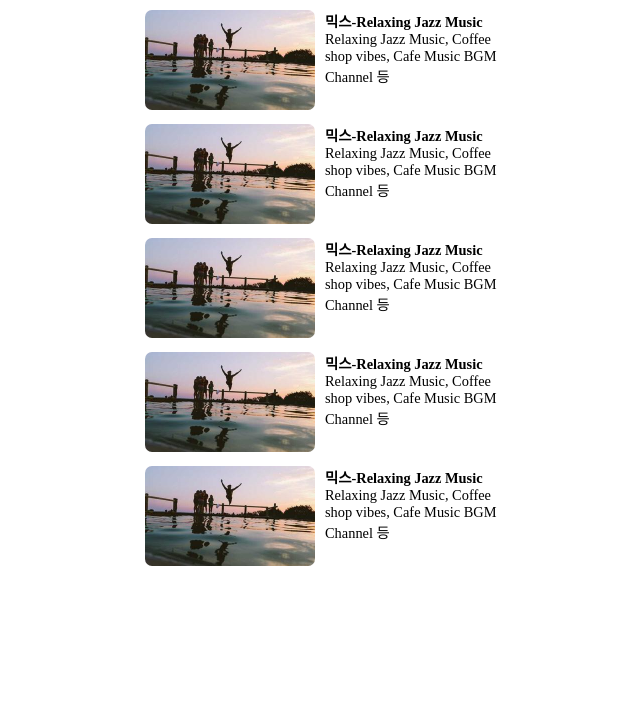
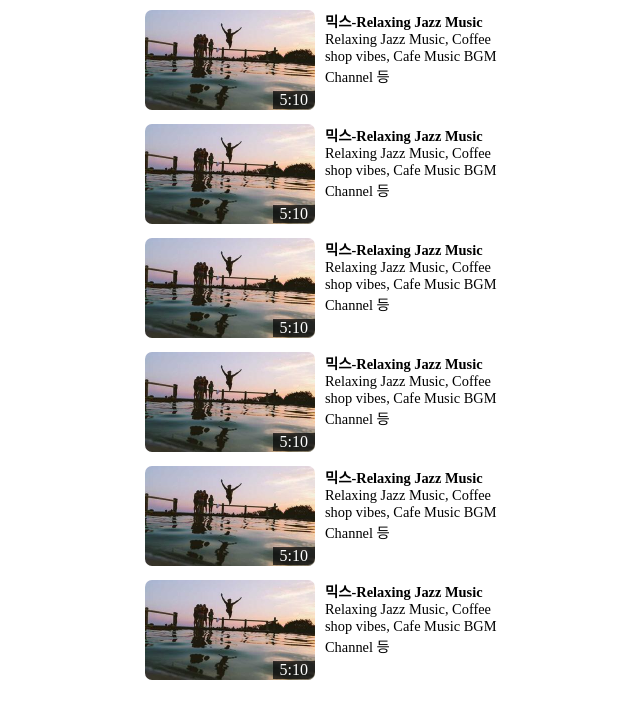
Before and after one commit to a01041347175-commits/pjh_html_css, a plain HTML site: page 20260918/youtbe_list/index.html in a window 1280 px wide. Shown: the whole page, without its empty margins (310-950 px from the left). Drawn offline with Linux system fonts and the light colour scheme.

Commit message:
20260921_1

```diff
--- /dev/null
+++ b/20260918/temp/index.css
@@ -0,0 +1,26 @@
+div {
+    width: 100px;
+    height: 100px;
+}
+
+.red {
+    background-color: #f00;
+}
+
+.green {
+    background-color: #0f0;
+    position: relative;
+    top: 50px; left: 50px;
+}
+
+.blue {
+    background-color: #00f;
+    position: absolute;
+    top: 25px; left: 25px;
+}
+
+.black {
+    background-color: #000;
+    position: fixed;
+    top: 100px; left: 100px;
+}
--- a/20260918/youtbe_list/index.css
+++ b/20260918/youtbe_list/index.css
@@ -7,10 +7,23 @@
     margin-bottom: 10px;
 }
 
-#wrap li.thum > div >img {
+#wrap li.thum > div.thum >img {
     min-width: 170px;
     max-width: 170px;
     border-radius: 7px;
+}
+
+#wrap li.thum {
+    position: relative;
+}
+
+#wrap li.thum > div.time {
+    background-color: rgba(0, 0, 0, .7);
+    color: #fff;
+    position: absolute;
+    bottom: 5px; right: 0px;
+    border-radius: 0 0 7px 0;
+    padding: 0 7px;
 }
 
 #wrap li.txt > div {
--- a/20260918/youtbe_list/index.html
+++ b/20260918/youtbe_list/index.html
@@ -11,8 +11,11 @@
         <div class="item">
             <ul>
                 <li class="thum">
-                    <div>
+                    <div class="thum">
                         <img src="./img/390-340x200.jpg">
+                    </div>
+                    <div class="time">
+                        5:10
                     </div>
                 </li>
                 <li class="txt">
@@ -31,8 +34,11 @@
         <div class="item">
             <ul>
                 <li class="thum">
-                    <div>
+                    <div class="thum">
                         <img src="./img/390-340x200.jpg">
+                    </div>
+                    <div class="time">
+                        5:10
                     </div>
                 </li>
                 <li class="txt">
@@ -51,8 +57,11 @@
         <div class="item">
             <ul>
                 <li class="thum">
-                    <div>
+                    <div class="thum">
                         <img src="./img/390-340x200.jpg">
+                    </div>
+                    <div class="time">
+                        5:10
                     </div>
                 </li>
                 <li class="txt">
@@ -71,8 +80,11 @@
         <div class="item">
             <ul>
                 <li class="thum">
-                    <div>
+                    <div class="thum">
                         <img src="./img/390-340x200.jpg">
+                    </div>
+                    <div class="time">
+                        5:10
                     </div>
                 </li>
                 <li class="txt">
@@ -91,8 +103,11 @@
         <div class="item">
             <ul>
                 <li class="thum">
-                    <div>
+                    <div class="thum">
                         <img src="./img/390-340x200.jpg">
+                    </div>
+                    <div class="time">
+                        5:10
                     </div>
                 </li>
                 <li class="txt">
@@ -106,5 +121,30 @@
             </ul>
         </div>
     </div>
+
+    <div id="wrap">
+        <div class="item">
+            <ul>
+                <li class="thum">
+                    <div class="thum">
+                        <img src="./img/390-340x200.jpg">
+                    </div>
+                    <div class="time">
+                        5:10
+                    </div>
+                </li>
+                <li class="txt">
+                    <div>
+                        믹스-Relaxing Jazz Music
+                    </div>
+                    <div>
+                        Relaxing Jazz Music, Coffee shop vibes, Cafe Music BGM Channel 등
+                    </div>
+                </li>
+            </ul>
+        </div>
+    </div>
+
+
 </body>
 </html>
```
Also changed, not shown: 20260918/letter01/index.html (+3 -0 lines), 20260918/temp/index.html (added, +35 -0 lines).
